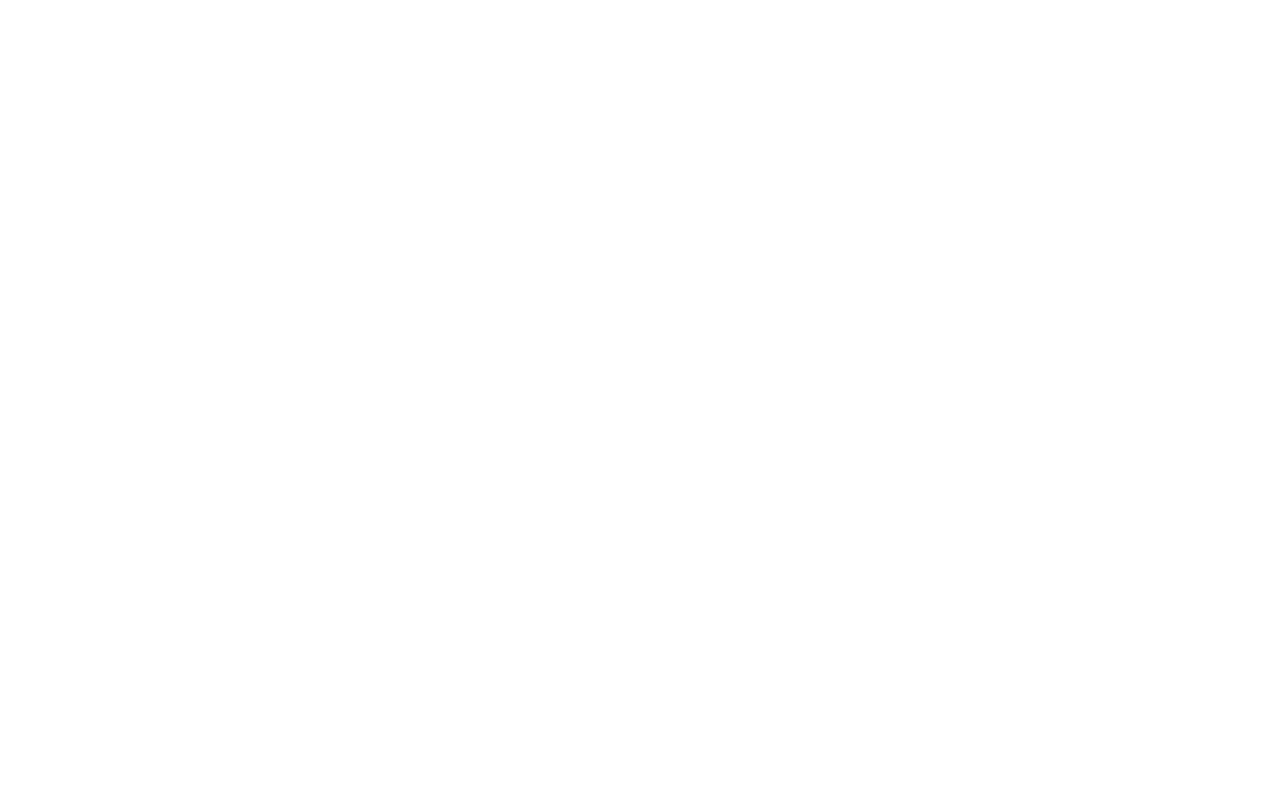
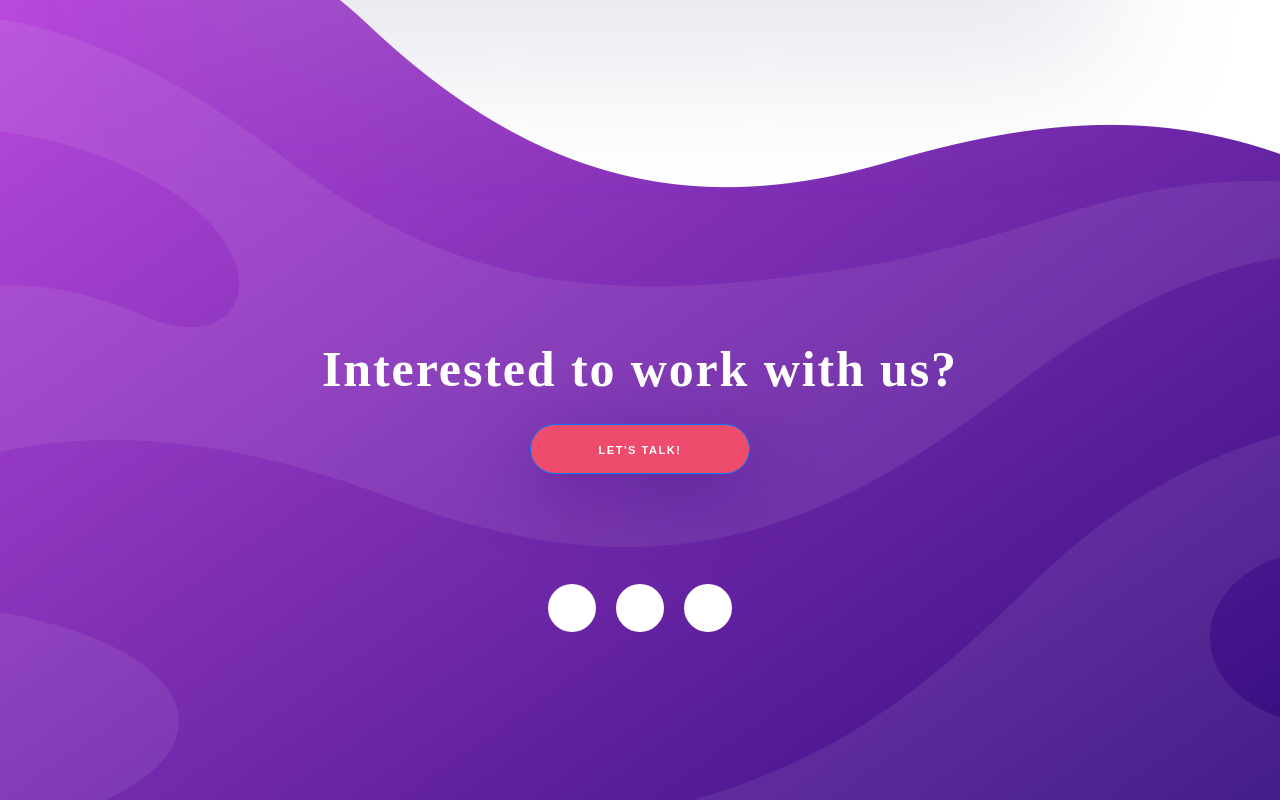
Before and after one commit to costingh/costingheorghe, a React (Create React App) app: page / in a window 1280 px wide. Shown: the part 6091-6891 px from the top of the page. Before the commit the page ends 5991 px from the top, so only its background shows below. Built offline with nearby package versions, Linux system fonts and the light colour scheme; a web font is replaced by a local one.

Commit message:
added footer, prettier

```diff
--- a/package.json
+++ b/package.json
@@ -9,7 +9,7 @@
     "@testing-library/user-event": "^12.1.10",
     "react": "^17.0.2",
     "react-dom": "^17.0.2",
-    "react-scripts": "4.0.3",
+    "react-scripts": "^1.1.5",
     "web-vitals": "^1.0.1"
   },
   "scripts": {
--- a/src/App.js
+++ b/src/App.js
@@ -2,7 +2,8 @@
 import ContactModal from './Components/ContactModal';
 import Header from './Components/Header';
 import Main from './Components/Main';
-import {useState} from 'react'
+import React, {useState} from 'react'
+import Footer from './Components/Footer';
 
 function App() {
   const [showModal, setShowModal] = useState(false);
@@ -20,6 +21,7 @@
         <Header showContactModal={showContactModal}/>
         <Main showContactModal={showContactModal}/>
         <ContactModal hideContactModal={hideContactModal} showModal={showModal}/>
+        <Footer/>
     </div>
   );
 }
--- a/src/Components/Card.js
+++ b/src/Components/Card.js
@@ -1,3 +1,4 @@
+import React from 'react'
 import '../styles/Card.css';
 
 function Card({img, delay}) {
--- /dev/null
+++ b/src/Components/Footer.js
@@ -0,0 +1,65 @@
+import React from 'react'
+
+function Footer() {
+    return (
+        <footer>
+            <div class="footer-bg">
+                <div class="footer-pattern-bg">
+                    <img
+                        class="footer-pattern-bg__default"
+                        src="./assets/images/footer-pattern-bg.png"
+                    />
+                    <img
+                        class="footer-pattern-bg__large"
+                        src="./assets/images/footer-pattern-bg-lg.png"
+                    />
+                </div>
+            </div>
+            <div class="footer-white-mask">
+                <img
+                    class="footer-white-mask__default"
+                    src="./assets/images/footer-white-mask.png"
+                />
+                <img
+                    class="footer-white-mask__large"
+                    src="./assets/images/footer-white-mask-lg.png"
+                />
+            </div>
+            <div class="footer-container">
+                <div class="container">
+                    <div class="footer-text text-center">
+                        <p>Interested to work with us?</p>
+                        <button
+                            class="btn btn-primary btn-talk"
+                            data-toggle="modal"
+                            data-target="#contactModal"
+                        >
+                            Let's talk!
+                        </button>
+                    </div>
+                    <div class="footer-social">
+                        <div class="social-container d-flex justify-content-center">
+                            <div class="social-wrapper">
+                                <a href="#" target="_blank" title="Instagram">
+                                    <i class="icon-pp-instagram"></i>
+                                </a>
+                            </div>
+                            <div class="social-wrapper">
+                                <a href="#" target="_blank" title="Dribbble">
+                                    <i class="icon-pp-dribbble"></i>
+                                </a>
+                            </div>
+                            <div class="social-wrapper">
+                                <a href="#" target="_blank" title="Behance">
+                                    <i class="icon-pp-behance"></i>
+                                </a>
+                            </div>
+                        </div>
+                    </div>
+                </div>
+            </div>
+        </footer>
+    )
+}
+
+export default Footer
```
Also changed, not shown: .prettierrc.js (added), 2 other files (tests, documents, lock files or other folders).
